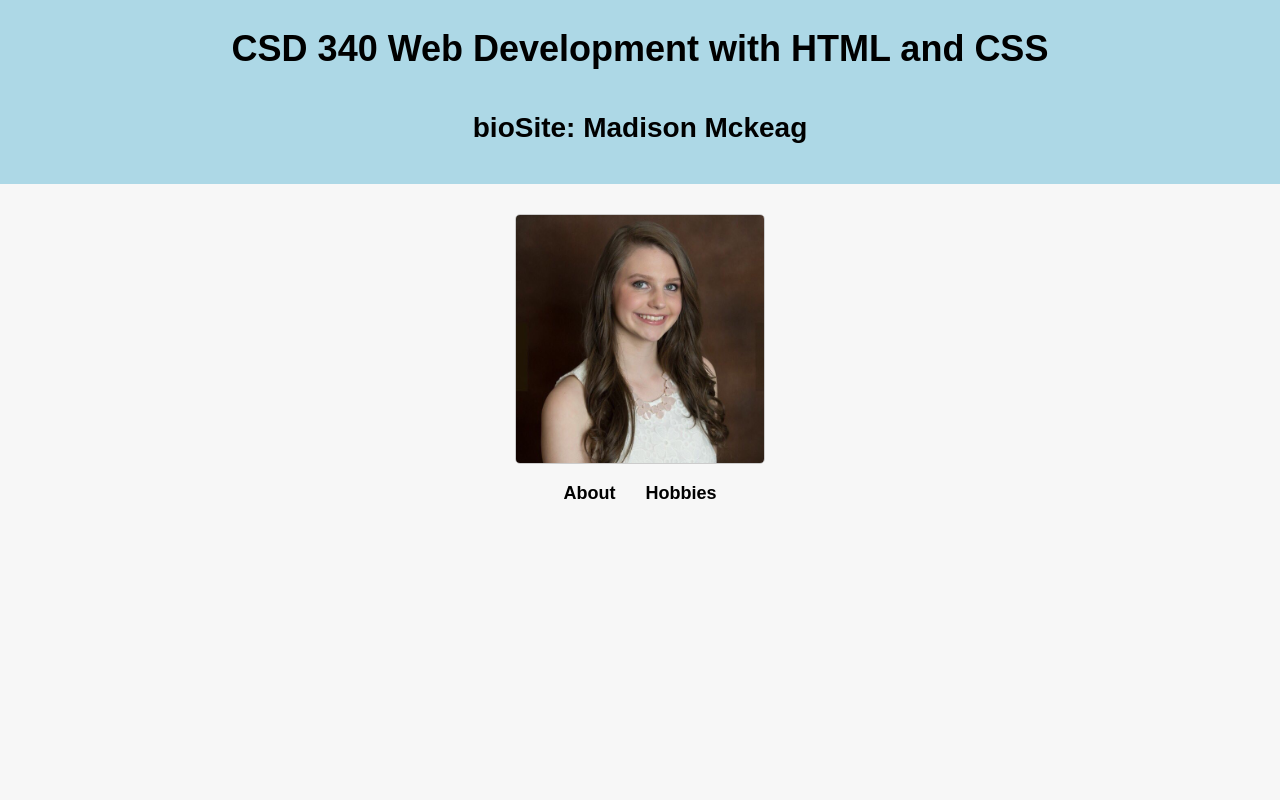
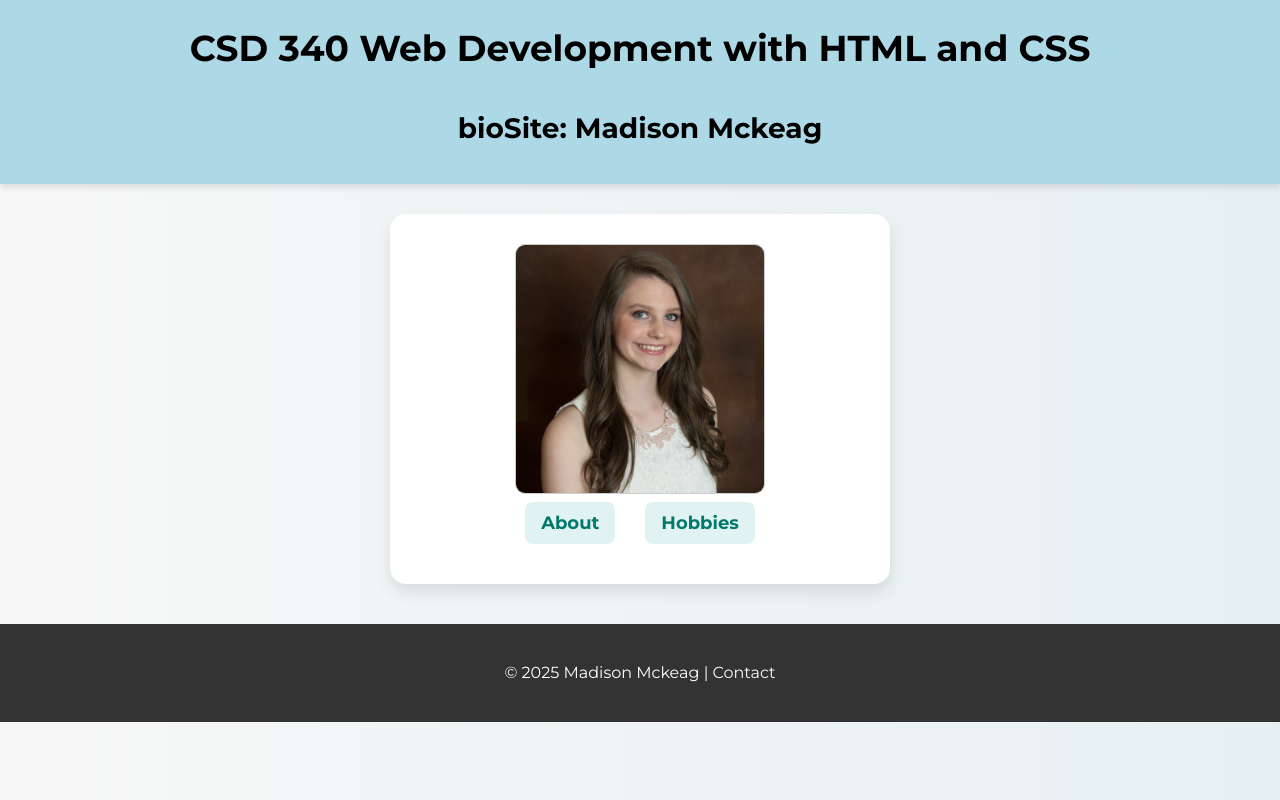
Before and after one commit to Marucci212/bioSite, a plain HTML site: page index.html in a window 1280 px wide. Drawn offline with Linux system fonts and the light colour scheme.

Commit message:
Initial Commit

```diff
--- a/index.html
+++ b/index.html
@@ -8,6 +8,7 @@
   <meta charset="UTF-8">
   <title>bioSite - Landing Page</title>
   <link rel="stylesheet" href="styles.css">
+  <link href="https://fonts.googleapis.com/css2?family=Montserrat:wght@400;700&display=swap" rel="stylesheet">
 </head>
 <body>
   <header>
@@ -26,5 +27,9 @@
       </nav>
     </div>
   </main>
+
+  <footer>
+    <p>&copy; 2025 Madison Mckeag | <a href="mailto:example@email.com">Contact</a></p>
+  </footer>
 </body>
 </html>
--- a/styles.css
+++ b/styles.css
@@ -4,14 +4,14 @@
 
 /* Base Styles */
 body {
-  font-family: Arial, Helvetica, sans-serif;
+  font-family: 'Montserrat', Arial, Helvetica, sans-serif;
   font-size: 16px;
   line-height: 1.6;
   color: #333333;
   margin: 0;
   padding: 0;
   box-sizing: border-box;
-  background-color: #f7f7f7;
+  background: linear-gradient(to right, #f7f7f7, #e6f0f3);
 }
 
 *, *::before, *::after {
@@ -51,7 +51,7 @@ a:hover {
 
 img {
   display: block;
-  border-radius: 5px;
+  border-radius: 10px;
   border: 1px solid #CCCCCC;
   margin: 0 auto;
   max-width: 100%;
@@ -69,10 +69,11 @@ figcaption {
 
 /* Header */
 header {
-  background-color: #add8e6; /* Light blue */
+  background-color: #add8e6;
   color: #000000;
   padding: 20px;
   text-align: center;
+  box-shadow: 0 4px 6px rgba(0,0,0,0.1);
 }
 
 header h1 {
@@ -83,6 +84,18 @@ header h1 {
 .portrait-section {
   text-align: center;
   margin-top: 30px;
+  background-color: white;
+  padding: 30px;
+  max-width: 500px;
+  margin-left: auto;
+  margin-right: auto;
+  border-radius: 16px;
+  box-shadow: 0 8px 16px rgba(0,0,0,0.1);
+  transition: transform 0.3s ease;
+}
+
+.portrait-section:hover {
+  transform: scale(1.02);
 }
 
 .portrait-nav ul {
@@ -94,14 +107,20 @@ header h1 {
 }
 
 .portrait-nav ul li a {
-  color: #000000;
+  color: #00796b;
   font-weight: bold;
   text-decoration: none;
   font-size: 18px;
+  background-color: #e0f2f1;
+  padding: 10px 16px;
+  border-radius: 8px;
+  transition: background-color 0.3s ease, color 0.3s ease;
 }
 
 .portrait-nav ul li a:hover {
-  text-decoration: underline;
+  background-color: #00796b;
+  color: white;
+  text-decoration: none;
 }
 
 /* Main Content */
```
